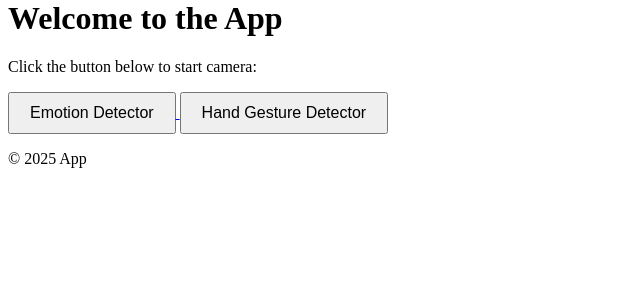
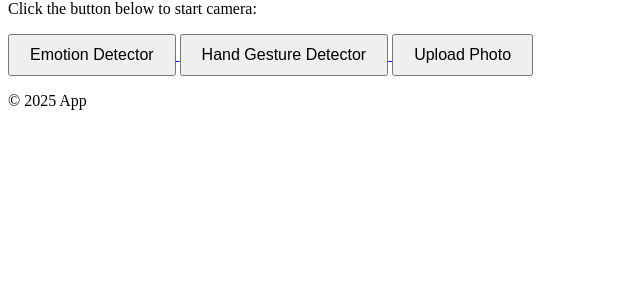
Before and after one commit to ofcskn/HandGestureDetector, a Django app: page / in a window 1280 px wide. Shown: the part 80-380 px from the top of the page, without its empty margins (0-640 px from the left). Run offline with Django 5.2, Linux system fonts and the light colour scheme.

Commit message:
Upudate uplaod photos section.

```diff
--- a/app/app/urls.py
+++ b/app/app/urls.py
@@ -1,7 +1,13 @@
 from django.contrib import admin
 from django.urls import path, include
+from django.conf import settings
+from django.conf.urls.static import static
 
 urlpatterns = [
     path('admin/', admin.site.urls),
     path('', include('detector.urls')),
 ]
+
+# Serve media files in development
+if settings.DEBUG:
+    urlpatterns += static(settings.MEDIA_URL, document_root=settings.MEDIA_ROOT)
--- a/app/detector/templates/detector/index.html
+++ b/app/detector/templates/detector/index.html
@@ -1,7 +1,6 @@
 {% extends 'base.html' %}
 {% block title %}Home Page{% endblock %}
 {% block content %}
-    <h1>Welcome to the App</h1>
     <p>Click the button below to start camera:</p>
     <a href="{% url 'emotion_detector' %}">
         <button style="padding: 10px 20px; font-size: 16px;">Emotion Detector</button>
@@ -9,4 +8,7 @@
     <a href="{% url 'hand_gesture_detector' %}">
         <button style="padding: 10px 20px; font-size: 16px;">Hand Gesture Detector</button>
     </a>
+    <a href="{% url 'upload_photo' %}">
+        <button style="padding: 10px 20px; font-size: 16px;">Upload Photo</button>
+    </a>
 {% endblock %}
--- a/app/detector/templates/detector/upload_photo.html
+++ b/app/detector/templates/detector/upload_photo.html
@@ -7,4 +7,8 @@
         {{ form.as_p }}
         <button type="submit">Upload</button>
     </form>
+    {% for photo in uploaded_photos %}
+        <img src="/media/{{photo.image}}" alt="{{photo.description}}" height="250" >
+    {% endfor %}
+
 {% endblock %}
--- a/app/detector/views.py
+++ b/app/detector/views.py
@@ -4,6 +4,7 @@ from django.shortcuts import render, redirect
 from .forms import PhotoUploadForm
 from .camera.streaming import gen
 from .camera.video_camera import VideoCamera
+from .models import Photo
 
 def index(request):
     """Default view for the app."""
@@ -21,11 +22,10 @@ def upload_photo(request):
         form = PhotoUploadForm(request.POST, request.FILES)
         if form.is_valid():
             form.save()
-            return redirect('upload_success')  # Redirect to a success page
     else:
         form = PhotoUploadForm()
-
-    return render(request, 'detector/upload_photo.html', {'form': form})
+    uploaded_photos = Photo.objects.all()
+    return render(request, 'detector/upload_photo.html', {'form': form, "uploaded_photos": uploaded_photos})
 
 def upload_success(request):
     return HttpResponse('Photo uploaded successfully!')
```
